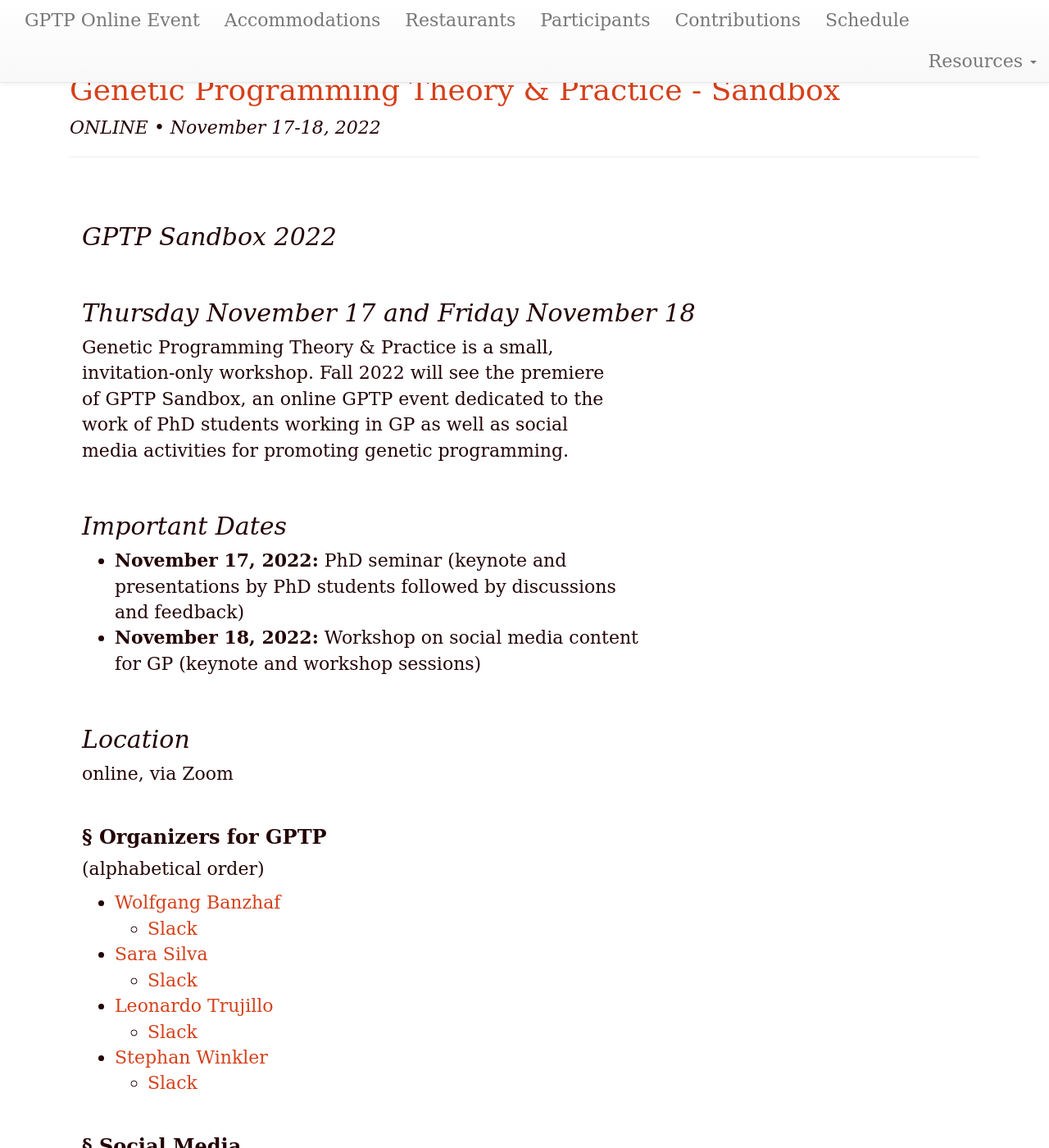
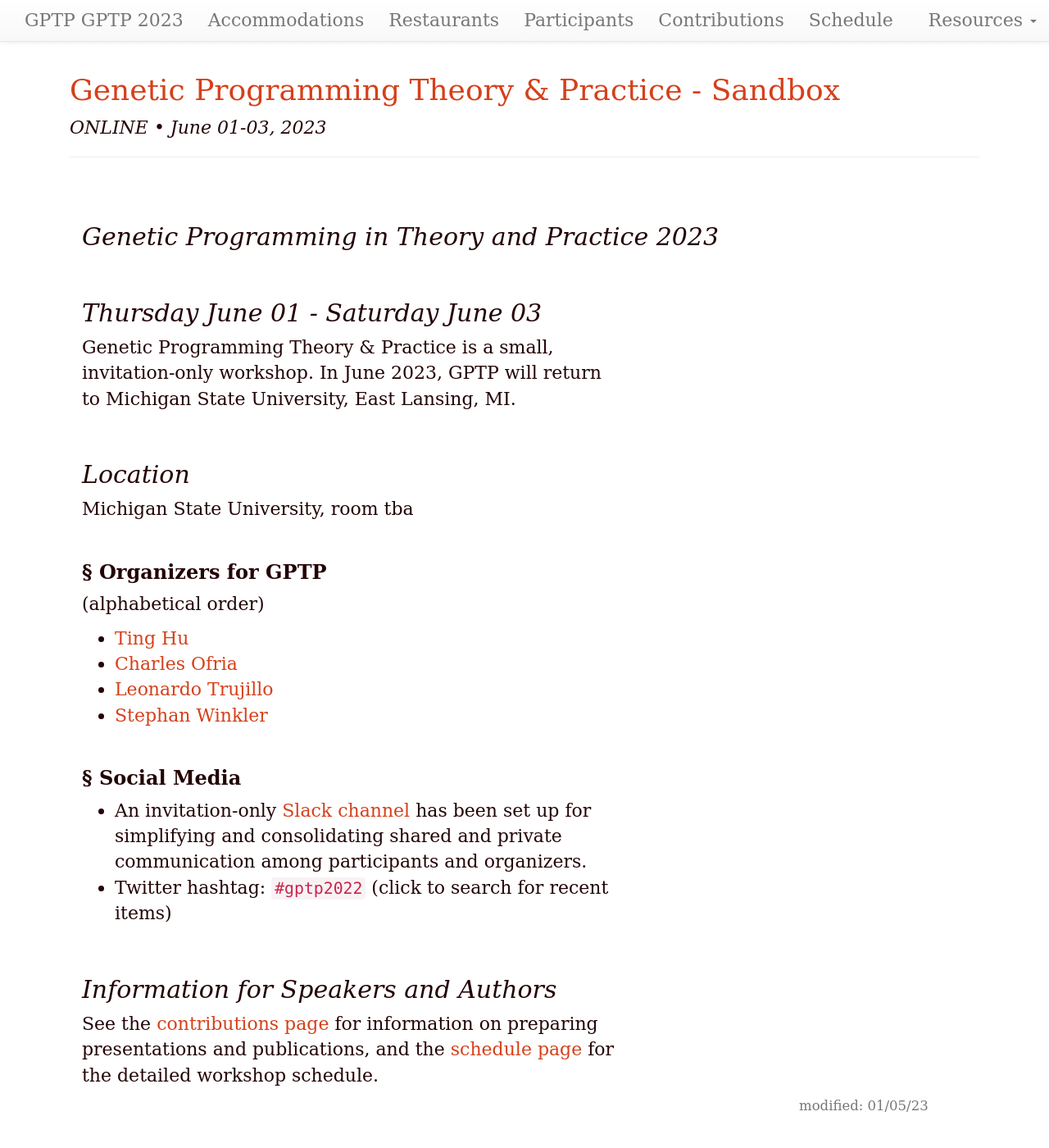
Before and after one commit to GPTP-workshop/gptp-workshop.github.io, a Jekyll site: the page built from index.md, in a window 1280 px wide and 1400 px high. Shown: the whole window at 82% size. Built offline with Jekyll 4.4.1, drawn with Linux system fonts in a browser that asks for light colours; our own code applies the rules of GitHub Pages for plain Markdown files.

Commit message:
Update index.md

```diff
--- a/index.md
+++ b/index.md
@@ -1,36 +1,36 @@
 ---
 layout: default
-updated: "Sept 09, 2022"
-roman: "Online Event"
-dates: "November 17-18, 2022"
+updated: "Jan 05, 2023"
+roman: "GPTP 2023"
+dates: "June 01-03, 2023"
 ---
 
-## GPTP Sandbox 2022
-## Thursday November 17 and Friday November 18
+<!-- ## GPTP Sandbox 2022 -->
+## Genetic Programming in Theory and Practice 2023
+## Thursday June 01 - Saturday June 03
 
 Genetic Programming Theory & Practice is a small, invitation-only workshop.
-Fall 2022 will see the premiere of GPTP Sandbox, an online GPTP event dedicated to the work of PhD students working in GP as well as social media activities for promoting genetic programming.
+In June 2023, GPTP will return to Michigan State University, East Lansing, MI.
+<!-- Fall 2022 will see the premiere of GPTP Sandbox, an online GPTP event dedicated to the work of PhD students working in GP as well as social media activities for promoting genetic programming. -->
 
+<!--
 ## Important Dates
 
 - **November 17, 2022:** PhD seminar (keynote and presentations by PhD students followed by discussions and feedback)
 - **November 18, 2022:** Workshop on social media content for GP (keynote and workshop sessions)
+-->
 
 ## Location
-online, via Zoom
+Michigan State University, room tba
 
 ### Organizers for GPTP
 
 (alphabetical order)
 
-- [Wolfgang Banzhaf](http://www.cse.msu.edu/~banzhafw/)
-    - [Slack](https://gptp-workshops.slack.com/messages/@wolfgang/)
-- [Sara Silva](https://ciencias.ulisboa.pt/en/perfil/sgsilva)
-    - [Slack](https://gptp-workshops.slack.com/messages/@sara)
+- [Ting Hu](https://www.cs.queensu.ca/people/Ting/Hu)
+- [Charles Ofria](https://www.egr.msu.edu/people/profile/ofria)
 - [Leonardo Trujillo](https://www.researchgate.net/lab/Leonardo-Trujillo-Lab)
-    - [Slack](https://gptp-workshops.slack.com/messages/@leo-itt/)
 - [Stephan Winkler](http://bioinformatics.fh-hagenberg.at/site/index.php?id=36)
-    - [Slack](https://gptp-workshops.slack.com/messages/@stephan/)
 
 
 ### Social Media
```
